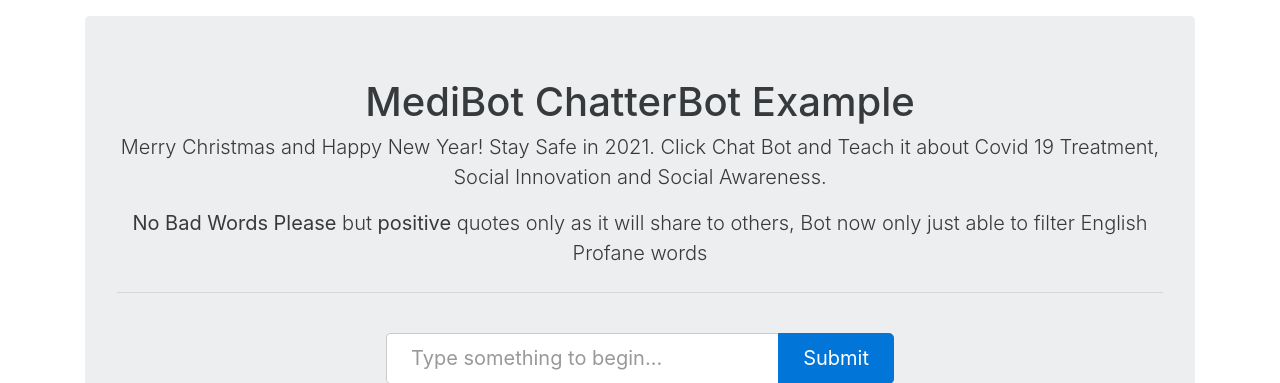
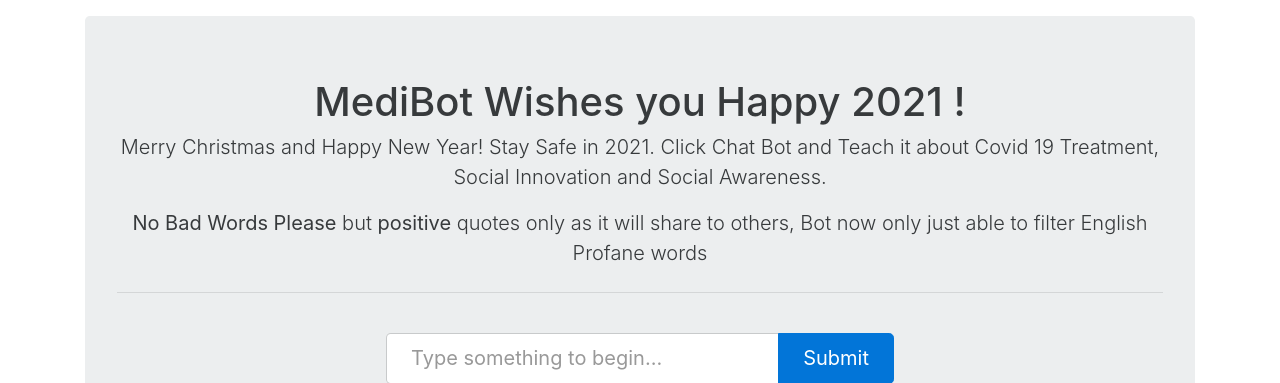
Before and after one commit to pcyuen98/ChatterBot-master, a Django app: page / in a window 1280 px wide. Shown: the part 54-437 px from the top of the page. Run offline with Django 3.2, Linux system fonts and the light colour scheme; some libraries are stand-ins or nearby versions.

Commit message:
Happy New uer

```diff
--- a/examples/django_app/example_app/templates/app.html
+++ b/examples/django_app/example_app/templates/app.html
@@ -14,8 +14,7 @@
 	<div class="container">
 
 		<div class="jumbotron mt-1">
-			<h1 class="jumbotron-heading text-xs-center">MediBot ChatterBot
-				Example</h1>
+			<h1 class="jumbotron-heading text-xs-center">MediBot Wishes you Happy 2021 !</h1>
 			<p class="lead text-xs-center">Merry Christmas and Happy New
 				Year! Stay Safe in 2021. Click Chat Bot and Teach it about Covid 19
 				Treatment, Social Innovation and Social Awareness.</p>
```
